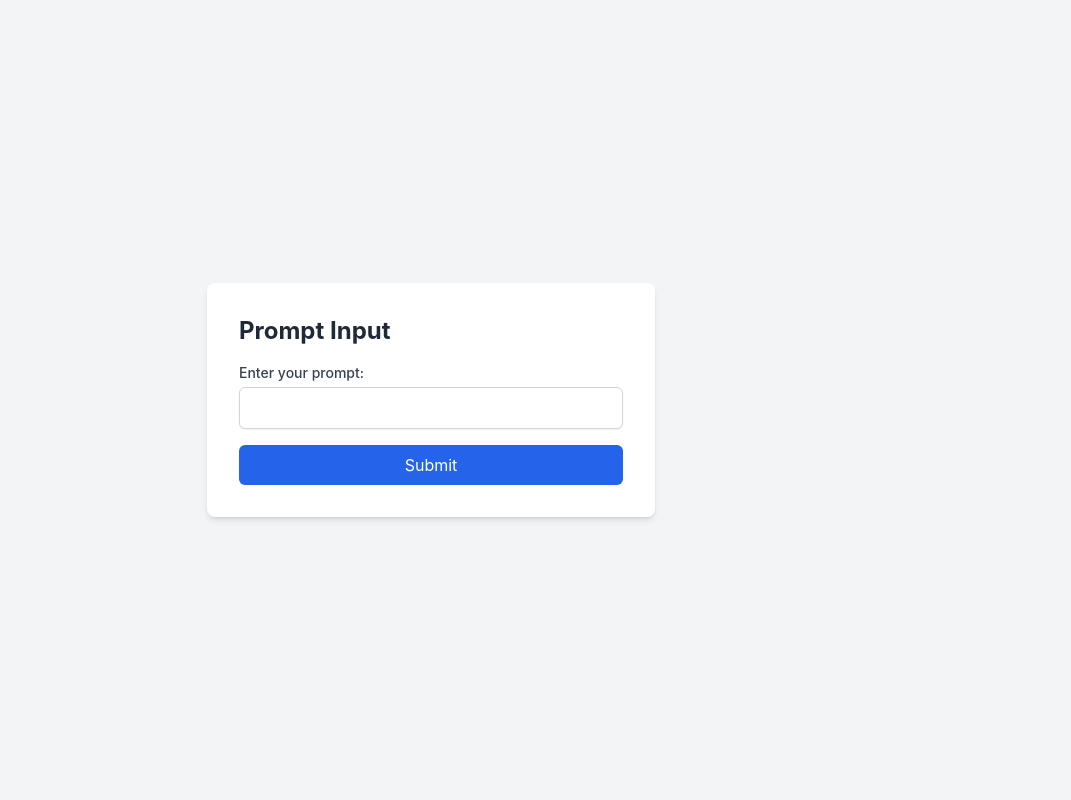
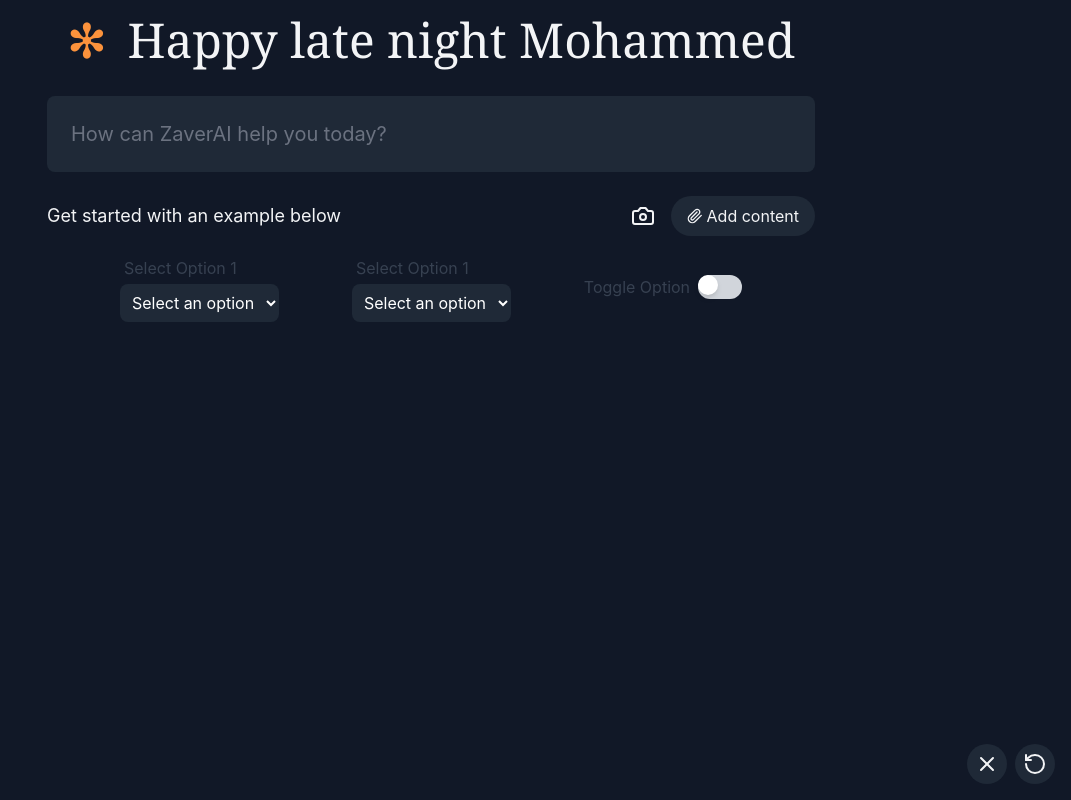
Before and after one commit to Ghruank/marketing-assistant, a React (Create React App) app in the folder app/: page / in a window 1280 px wide. Shown: the whole page, without its empty margins (209-1280 px from the left). Built offline with nearby package versions, Linux system fonts and the light colour scheme.

Commit message:
prompt input updated

```diff
--- a/app/package.json
+++ b/app/package.json
@@ -6,6 +6,7 @@
     "@testing-library/jest-dom": "^5.17.0",
     "@testing-library/react": "^13.4.0",
     "@testing-library/user-event": "^13.5.0",
+    "lucide-react": "^0.453.0",
     "react": "^18.3.1",
     "react-dom": "^18.3.1",
     "react-scripts": "5.0.1",
--- a/app/src/components/PromptInputBar.jsx
+++ b/app/src/components/PromptInputBar.jsx
@@ -1,55 +1,138 @@
-'use client'
+'use client';
 
-import { useState } from 'react'
+import React, { useState } from 'react';
+import { Camera, Paperclip, X, RotateCcw } from 'lucide-react';
 
-export default function PromptInput() {
-  const [prompt, setPrompt] = useState('')
-  const [submittedPrompt, setSubmittedPrompt] = useState('')
+export default function AIAssistant() {
+  const [query, setQuery] = useState('');
+
+  const handleQueryChange = (e) => {
+    setQuery(e.target.value);
+  };
 
   const handleSubmit = (e) => {
-    e.preventDefault()
-    // setSubmittedPrompt(prompt)
-    // setPrompt('')
-  }
+    e.preventDefault();
+    console.log('Submitted query:', query);
+    // Here you would typically send the query to your AI service
+  };
+
+  const [dropdown1, setDropdown1] = useState("");
+  const [dropdown2, setDropdown2] = useState("");
+  const [isChecked, setIsChecked] = useState(false);
+
+  return (
+    <div className="min-h-screen bg-gray-900 text-gray-100 p-4">
+      <div className="max-w-3xl mx-auto">
+        <header className="text-center mb-8">
+          {/* <div className="inline-block bg-gray-800 rounded-full px-4 py-1 text-sm mb-4">
+            Using limited free plan{' '}
+            <button className="text-purple-400 ml-1 hover:underline focus:outline-none">
+              Upgrade
+            </button>
+          </div> */}
+          <h1 className="text-4xl md:text-5xl font-serif mb-4">
+            <span className="text-orange-400 mr-2" aria-hidden="true">
+              ✻
+            </span>{' '}
+            Happy late night Mohammed
+          </h1>
+        </header>
+
+        <form onSubmit={handleSubmit} className="mb-6">
+          <div className="bg-gray-800 rounded-lg p-6">
+            <input
+              type="text"
+              value={query}
+              onChange={handleQueryChange}
+              placeholder="How can ZaverAI help you today?"
+              className="w-full bg-transparent text-xl placeholder-gray-500 focus:outline-none"
+              aria-label="Enter your query for Claude"
+            />
+            {/* <div className="text-gray-500 mt-2">Claude 3.5 Sonnet (New)</div> */}
+          </div>
+        </form>
+
+        <div className="mb-6">
+          <div className="flex justify-between items-center mb-4">
+            <div className="text-lg">Get started with an example below</div>
+            <div className="flex space-x-2">
+              <button className="p-2 hover:bg-gray-800 rounded-full" aria-label="Add image">
+                <Camera className="w-6 h-6" />
+              </button>
+              <button className="flex items-center space-x-1 bg-gray-800 hover:bg-gray-700 rounded-full px-4 py-2">
+                <Paperclip className="w-4 h-4" />
+                <span>Add content</span>
+              </button>
+            </div>
+          </div>
 
 
-  return (
-    <div className="min-h-screen flex items-center justify-center bg-gray-100">
-      <div className="bg-white p-8 rounded-lg shadow-md w-full max-w-md">
-        <h1 className="text-2xl font-bold mb-4 text-gray-800">Prompt Input</h1>
-        <form onSubmit={handleSubmit} className="space-y-4">
-          <div>
-            <label htmlFor="promptInput" className="block text-sm font-medium text-gray-700 mb-1">
-              Enter your prompt:
-            </label>
-            <input
-              type="text"
-              id="promptInput"
-              value={prompt}
-              onChange={(e) => setPrompt(e.target.value)}
-              className="w-full px-3 py-2 border border-gray-300 rounded-md shadow-sm focus:outline-none focus:ring-2 focus:ring-blue-500 focus:border-blue-500"
-              required
-              aria-describedby="promptDescription"
+          <div className="">
+          <div className="flex justify-evenly align-middle items-center">
+      {/* Dropdown 1 */}
+      <div className = "">
+        <label htmlFor="dropdown1" className="block text-gray-700 p-1">Select Option 1</label>
+        <select
+          id="dropdown1"
+          value={dropdown1}
+          onChange={(e) => setDropdown1(e.target.value)}
+          className="bg-gray-800 text-white rounded-lg p-2 w-full"
+        >
+          <option value="" disabled>Select an option</option>
+          <option value="Option 1">Option 1</option>
+          <option value="Option 2">Option 2</option>
+          <option value="Option 3">Option 3</option>
+        </select>
+      </div>
+
+      {/* Dropdown 2 */}
+      <div  className = "">
+        <label htmlFor="dropdown1" className="block text-gray-700 p-1">Select Option 1</label>
+        <select
+          id="dropdown1"
+          value={dropdown1}
+          onChange={(e) => setDropdown1(e.target.value)}
+          className="bg-gray-800 text-white rounded-lg p-2 w-full"
+        >
+          <option value="" disabled>Select an option</option>
+          <option value="Option 1">Option 1</option>
+          <option value="Option 2">Option 2</option>
+          <option value="Option 3">Option 3</option>
+        </select>
+      </div>
+
+      {/* Slider-styled Checkbox */}
+      <div className="flex items-center space-x-2">
+        <span className="text-gray-700">Toggle Option</span>
+        <label className="relative inline-flex items-center cursor-pointer">
+          <input
+            type="checkbox"
+            checked={isChecked}
+            onChange={() => setIsChecked(!isChecked)}
+            className="sr-only peer"
+          />
+          <div className="w-11 h-6 bg-gray-300 rounded-full peer peer-checked:bg-blue-600 transition-all">
+            <div
+              className={`w-5 h-5 bg-white rounded-full shadow-md transform transition-transform ${
+                isChecked ? 'translate-x-5' : 'translate-x-0'
+              }`}
             />
-            <p id="promptDescription" className="sr-only">
-              Enter the prompt you want to submit
-            </p>
           </div>
-          <button
-            type="submit"
-            className="w-full bg-blue-600 text-white py-2 px-4 rounded-md hover:bg-blue-700 focus:outline-none focus:ring-2 focus:ring-blue-500 focus:ring-offset-2 transition duration-150 ease-in-out"
-          >
-            Submit
-          </button>
-        </form>
-        {submittedPrompt && (
-          <div className="mt-4 p-3 bg-gray-100 rounded-md">
-            <p className="text-sm text-gray-600">
-              Submitted Prompt: <span className="font-medium">{submittedPrompt}</span>
-            </p>
-          </div>
-        )}
+        </label>
       </div>
     </div>
-  )
+          </div>
+        </div>
+
+        <div className="fixed bottom-4 right-4 flex space-x-2">
+          <button className="p-2 bg-gray-800 hover:bg-gray-700 rounded-full" aria-label="Close">
+            <X className="w-6 h-6" />
+          </button>
+          <button className="p-2 bg-gray-800 hover:bg-gray-700 rounded-full" aria-label="Refresh">
+            <RotateCcw className="w-6 h-6" />
+          </button>
+        </div>
+      </div>
+    </div>
+  );
 }
```
Also changed, not shown: 1 other file (tests, documents, lock files or other folders).
